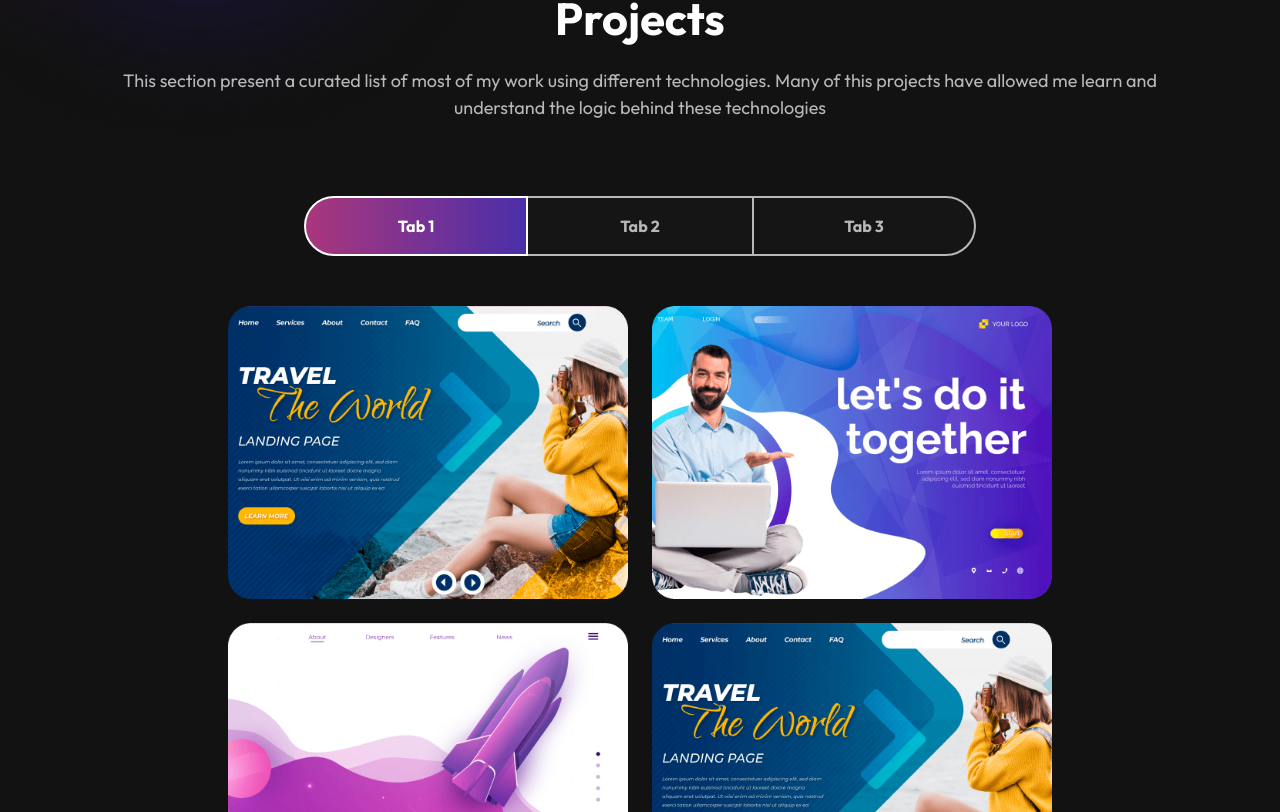
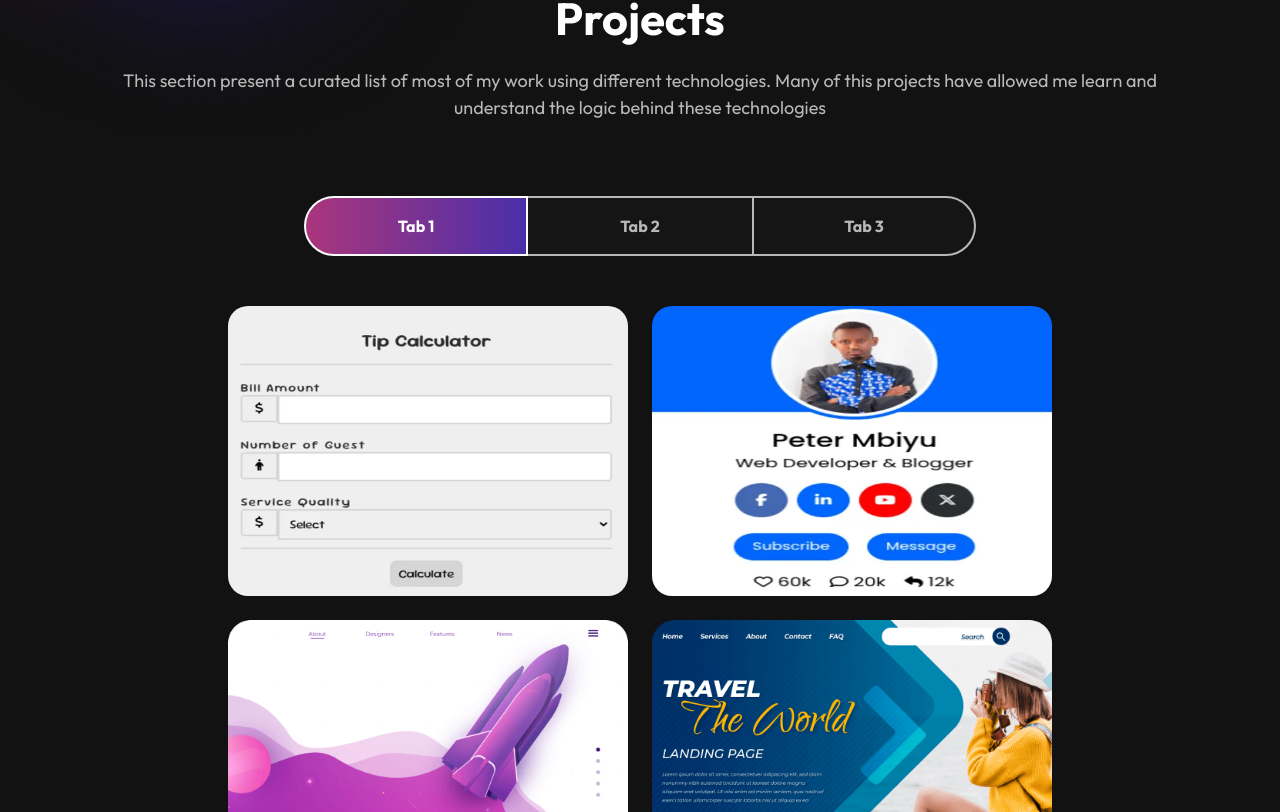
Before and after one commit to petermbiyu/portfolio, a React app: page / in a window 1280 px wide. Shown: the part 1508-2320 px from the top of the page. Built offline with nearby package versions, Linux system fonts and the light colour scheme; the HTML template or start-up script is replaced by a standard one.

Commit message:
cards design

```diff
--- a/src/assets/assets.js
+++ b/src/assets/assets.js
@@ -18,6 +18,8 @@ import navIcon3 from "./nav-icon3.svg";
 import projectImg1 from "./project-img1.png";
 import projectImg2 from "./project-img2.png";
 import projectImg3 from "./project-img3.png";
+import tipsapp from "./tipsapp.webp";
+import buscard from "./buscard.webp";
 
 export const assets = {
   favicon,
@@ -39,5 +41,7 @@ export const assets = {
   projectImg1,
   projectImg2,
   projectImg3,
+  tipsapp,
   profileBg,
+  buscard,
 };
--- a/src/components/Contact.jsx
+++ b/src/components/Contact.jsx
@@ -51,7 +51,7 @@ const Contact = () => {
                 name="last_name"
                 placeholder="Last Name"
                 required
-                className="w-full mt-2 lg:w-[50%] py-3 sm:py-4 px-5 outline-none border-2 border-[#B8B8B8] rounded-[15px] bg-gray-200/10"
+                className="w-full mt-2 lg:mt-0 lg:w-[50%] py-3 sm:py-4 px-5 outline-none border-2 border-[#B8B8B8] rounded-[15px] bg-gray-200/10"
               />
             </div>
             <div className="lg:flex items-center justify-center gap-2 mb-[10px]">
@@ -66,7 +66,7 @@ const Contact = () => {
                 type="text"
                 name="phone"
                 placeholder="Phone No."
-                className="w-full mt-2 lg:w-[50%] py-3 sm:py-4 px-5 outline-none border-2 border-[#B8B8B8] rounded-[15px] w-[50%] bg-gray-200/10"
+                className="w-full mt-2 lg:mt-0 lg:w-[50%] py-3 sm:py-4 px-5 outline-none border-2 border-[#B8B8B8] rounded-[15px] w-[50%] bg-gray-200/10"
               />
             </div>
             <div className="mb-[10px] sm:mb-[20px]">
--- a/src/components/ProjectCard.jsx
+++ b/src/components/ProjectCard.jsx
@@ -1,8 +1,7 @@
-import React, { useState } from "react";
-import { assets } from "../assets/assets";
-import { BsArrowUpRightCircleFill } from "react-icons/bs";
+import { useState } from "react";
+import { FaGithub, FaEye } from "react-icons/fa";
 
-const ProjectCard = ({ title, description, imgUrl }) => {
+const ProjectCard = ({ title, description, imgUrl, prevLink, gitLink }) => {
   const [isOverlayVisible, setIsOverlayVisible] = useState(false);
   const toggleOverlay = () => {
     const isDesktop = window.matchMedia("(hover:hover)").matches;
@@ -11,17 +10,25 @@ const ProjectCard = ({ title, description, imgUrl }) => {
     }
   };
   return (
-    <div
-      onClick={toggleOverlay}
-      className=" relative group overflow-hidden cursor-pointer"
-    >
-      <img src={imgUrl} alt="image card" />
+    <div onClick={toggleOverlay} className=" relative group overflow-hidden">
+      <img
+        src={imgUrl}
+        alt="image card"
+        className="w-full h-full rounded-[20px] max-h-[290px]"
+      />
       <div
         className={`absolute flex items-center justify-center flex-col top-0 w-full h-full bg-linear-to-t from-[rgba(170,54,124,0.7)] to-[rgba(74,47,169)]  rounded-[20px]  transition-all duration-300 ease-in-out ${isOverlayVisible ? "translate-y-0" : "translate-y-[-100%] group-hover:translate-y-0"}`}
       >
         <h3 className="text-[1.3rem] font-bold ">{title}</h3>
         <p className="italic tracking-wide mb-5">{description}</p>
-        <BsArrowUpRightCircleFill className="text-[2rem] cursor-pointer" />
+        <div className="w-full flex items-center justify-evenly ">
+          <a href={prevLink} target="_blank">
+            <FaEye className="text-[2rem] cursor-pointer" />
+          </a>
+          <a href={gitLink} target="_blank">
+            <FaGithub className="text-[2rem] cursor-pointer" />
+          </a>
+        </div>
       </div>
     </div>
   );
--- a/src/components/Projects.jsx
+++ b/src/components/Projects.jsx
@@ -5,34 +5,46 @@ import { assets } from "../assets/assets";
 const Projects = () => {
   const projects = [
     {
+      title: "Tips App Calculator",
+      description: "Design and develop",
+      imgUrl: assets.tipsapp,
+      prevLink: "https://petermbiyu.github.io/tipcalculator/",
+      gitLink: "https://github.com/petermbiyu/tipcalculator.git",
+    },
+    {
+      title: "Digital Card",
+      description: "Design and develop",
+      imgUrl: assets.buscard,
+      prevLink: "https://petermbiyu.github.io/ProfileCard/",
+      gitLink: "https://github.com/petermbiyu/ProfileCard.git",
+    },
+    {
+      title: "Business Startup",
+      description: "Design and develop",
+      imgUrl: assets.projectImg3,
+      prevLink: "",
+      gitLink: "",
+    },
+    {
       title: "Business Startup",
       description: "Design and develop",
       imgUrl: assets.projectImg1,
+      prevLink: "",
+      gitLink: "",
     },
     {
       title: "Business Startup",
       description: "Design and develop",
       imgUrl: assets.projectImg2,
+      prevLink: "",
+      gitLink: "",
     },
     {
       title: "Business Startup",
       description: "Design and develop",
       imgUrl: assets.projectImg3,
-    },
-    {
-      title: "Business Startup",
-      description: "Design and develop",
-      imgUrl: assets.projectImg1,
-    },
-    {
-      title: "Business Startup",
-      description: "Design and develop",
-      imgUrl: assets.projectImg2,
-    },
-    {
-      title: "Business Startup",
-      description: "Design and develop",
-      imgUrl: assets.projectImg3,
+      prevLink: "",
+      gitLink: "",
     },
   ];
 
```
Also changed, not shown: src/assets/buscard.webp (added), src/assets/tipsapp.webp (added).
